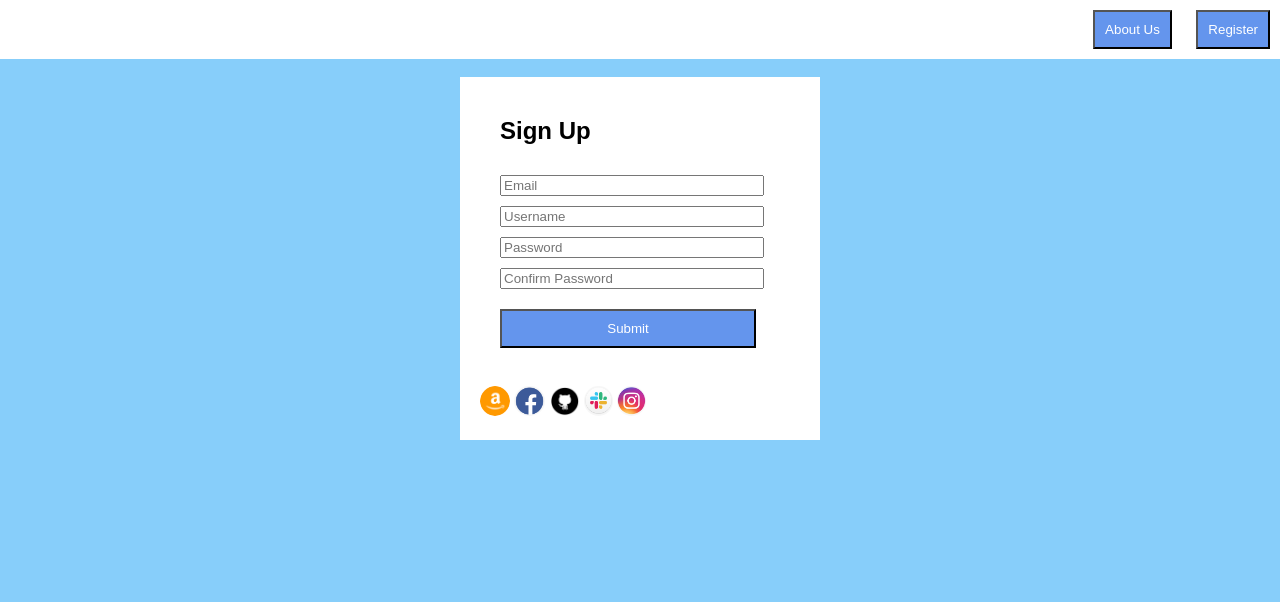
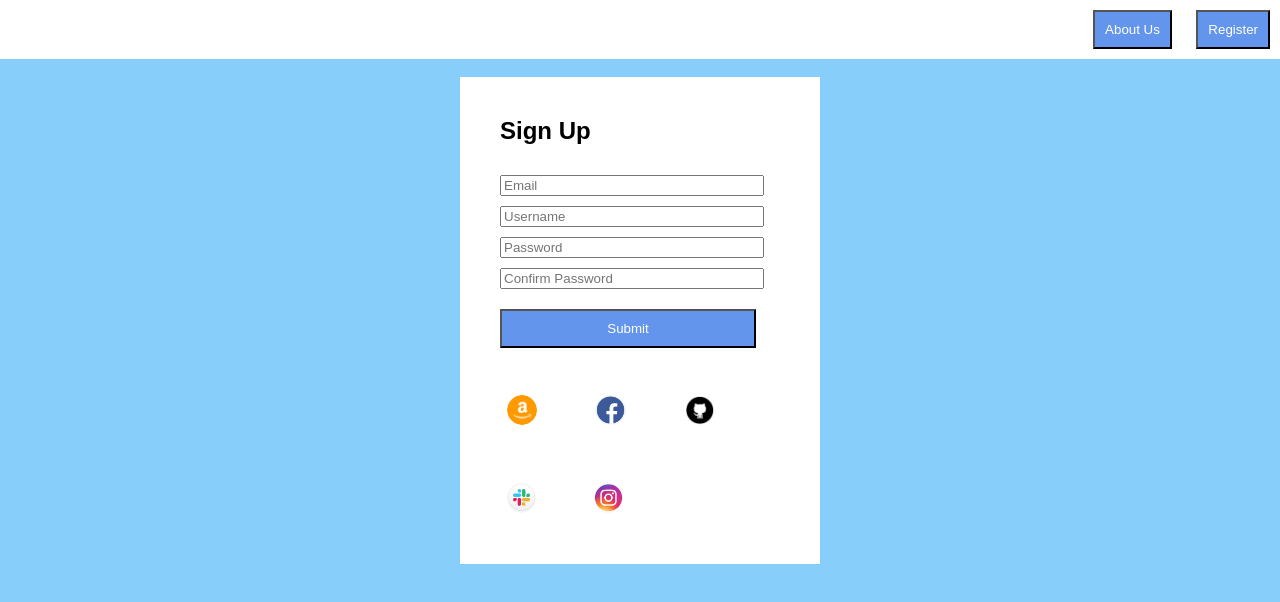
Before and after one commit to laurenbmarch/HTMLRegisterPage, a plain HTML site: page index.html in a window 1280 px wide. Drawn offline with Linux system fonts and the light colour scheme.

Commit message:
Second Commit

```diff
--- a/main.css
+++ b/main.css
@@ -50,4 +50,7 @@ input {
 .pic-set {
     height: 30px;
     border-radius: 50%;
+    padding: 17px;
+    margin: 10px;
+
 }
```
Also changed, not shown: index.html (+1 -1 lines).
